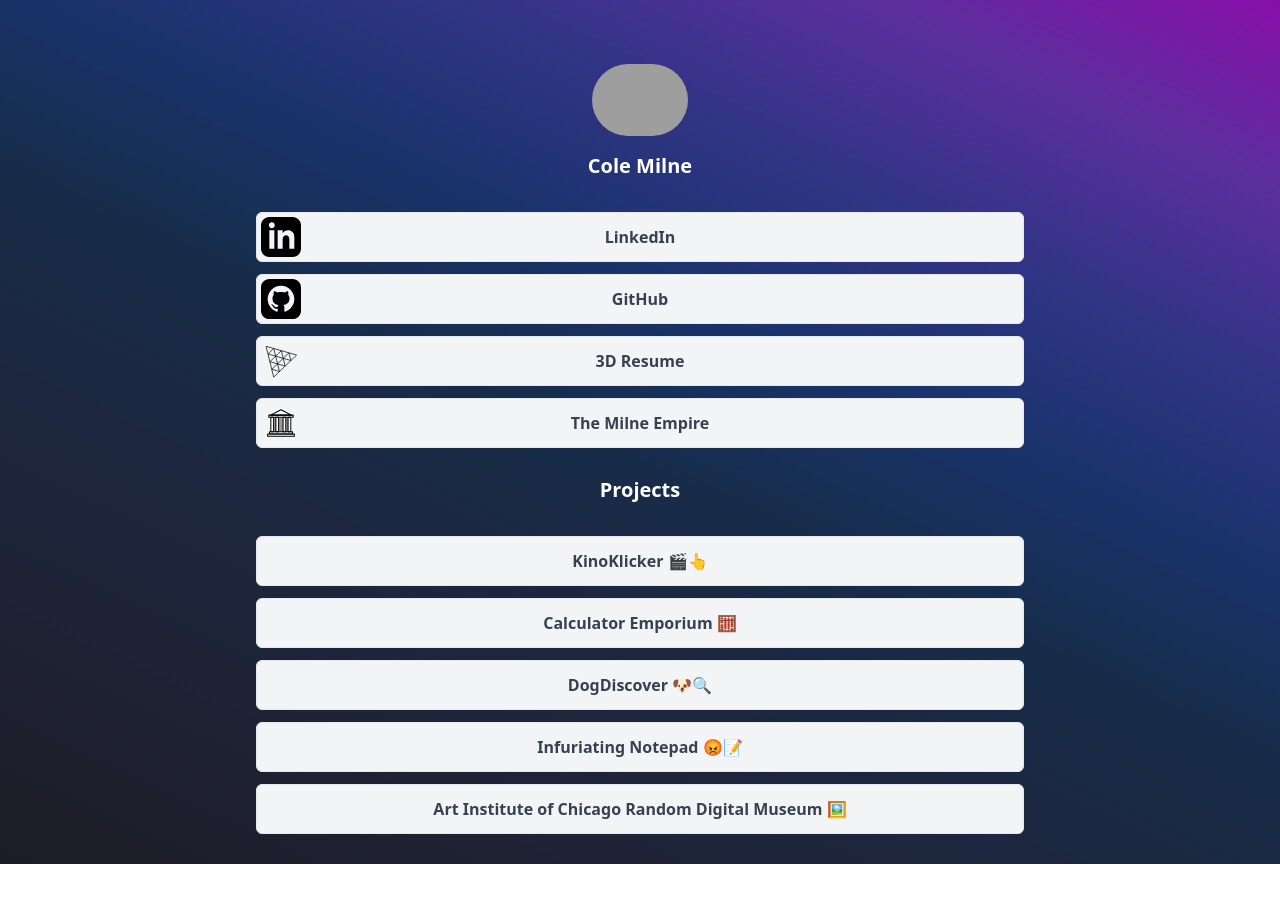
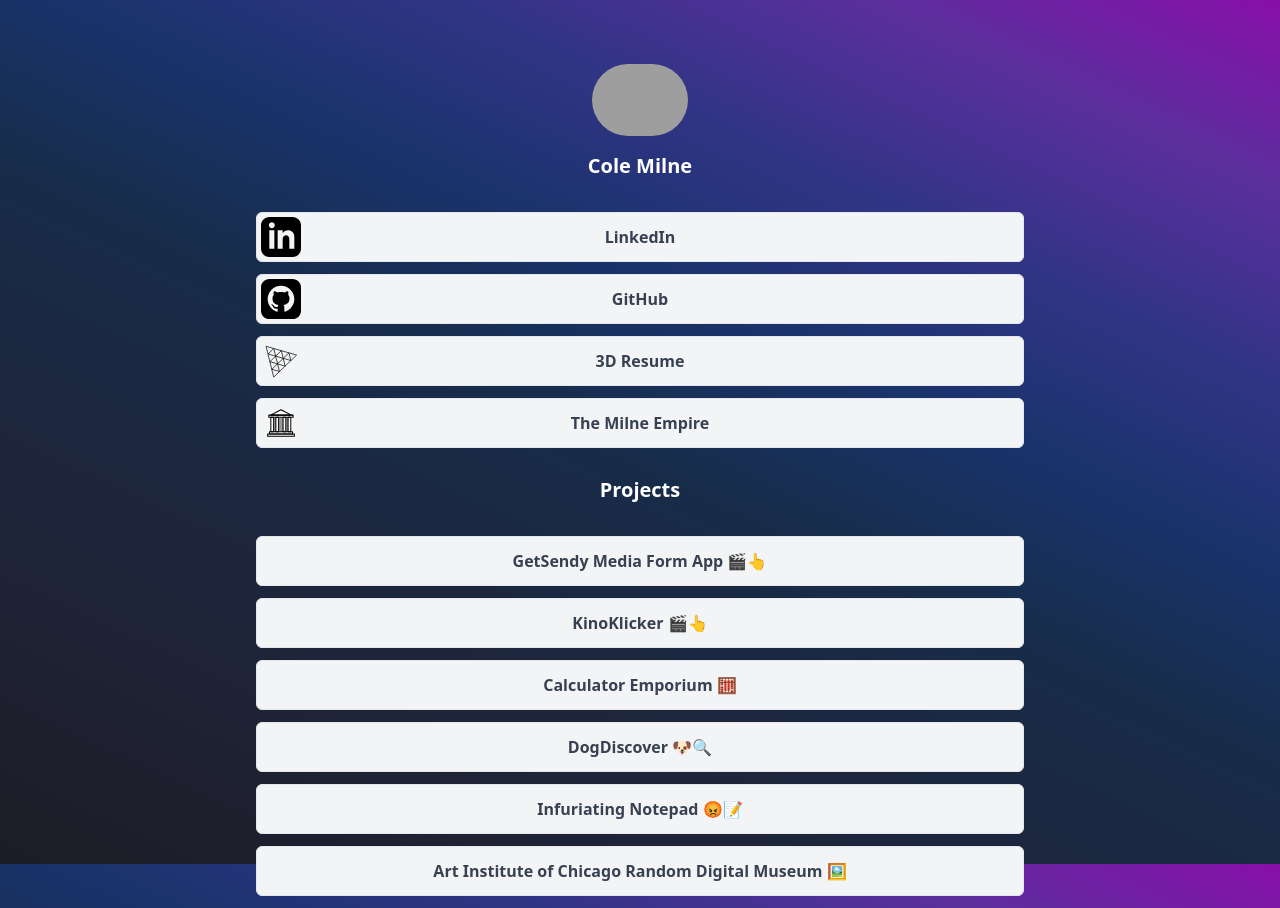
Before and after one commit to colemilne54/cole-milne-links, a Next.js app: page / in a window 1280 px wide. Before the commit the page ends 864 px from the top, so only its background shows below. Built offline with nearby package versions, Linux system fonts and the light colour scheme; grey boxes are pictures that could not be loaded.

Commit message:
Added get sendy media form app

```diff
--- a/app/page.tsx
+++ b/app/page.tsx
@@ -29,6 +29,10 @@
       }
   ],
   "projects": [
+      {
+        "title": "GetSendy Media Form App 🎬👆",
+        "href": "https://kino-klicker.vercel.app/"
+      },
       {
           "title": "KinoKlicker 🎬👆",
           "href": "https://kino-klicker.vercel.app/"
```
